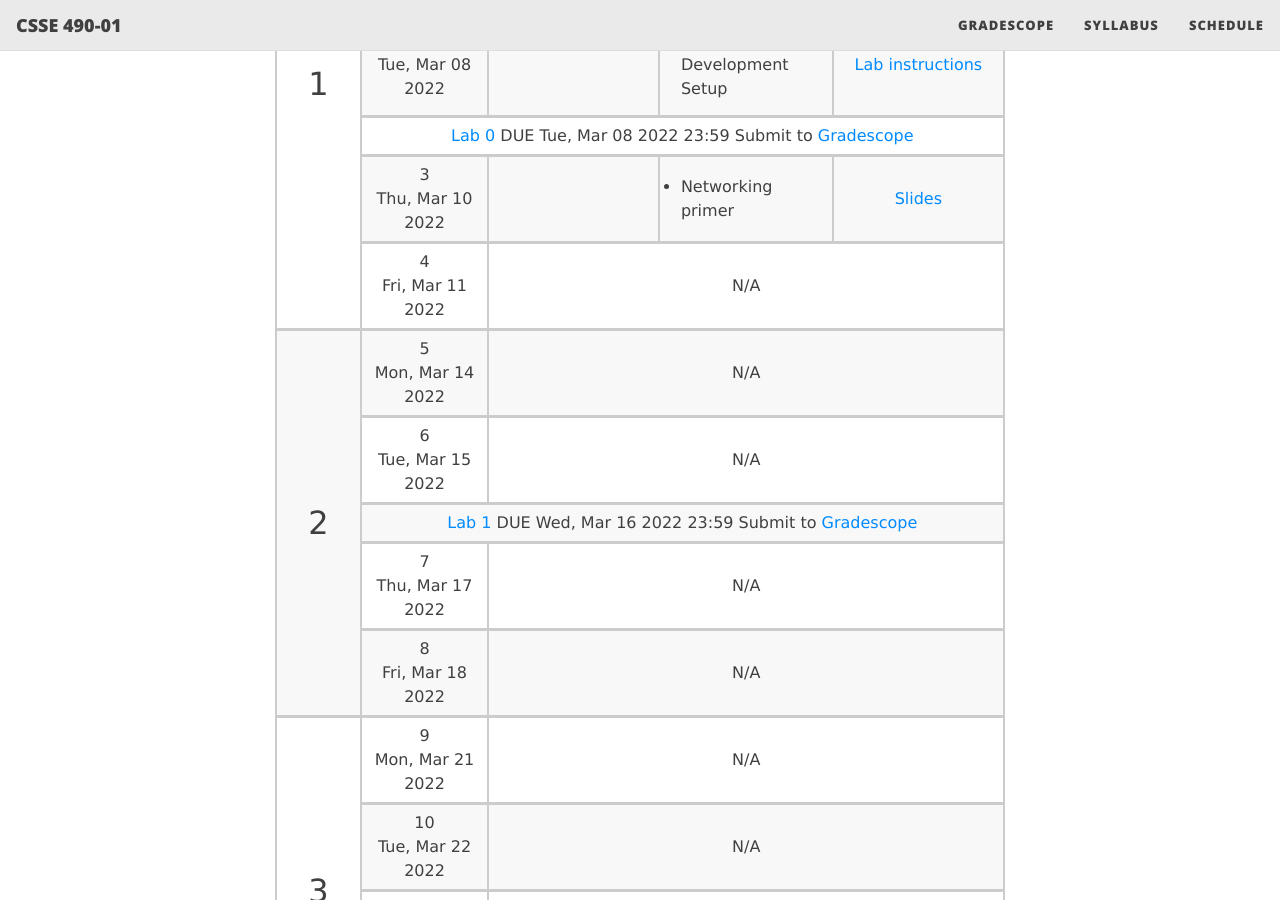
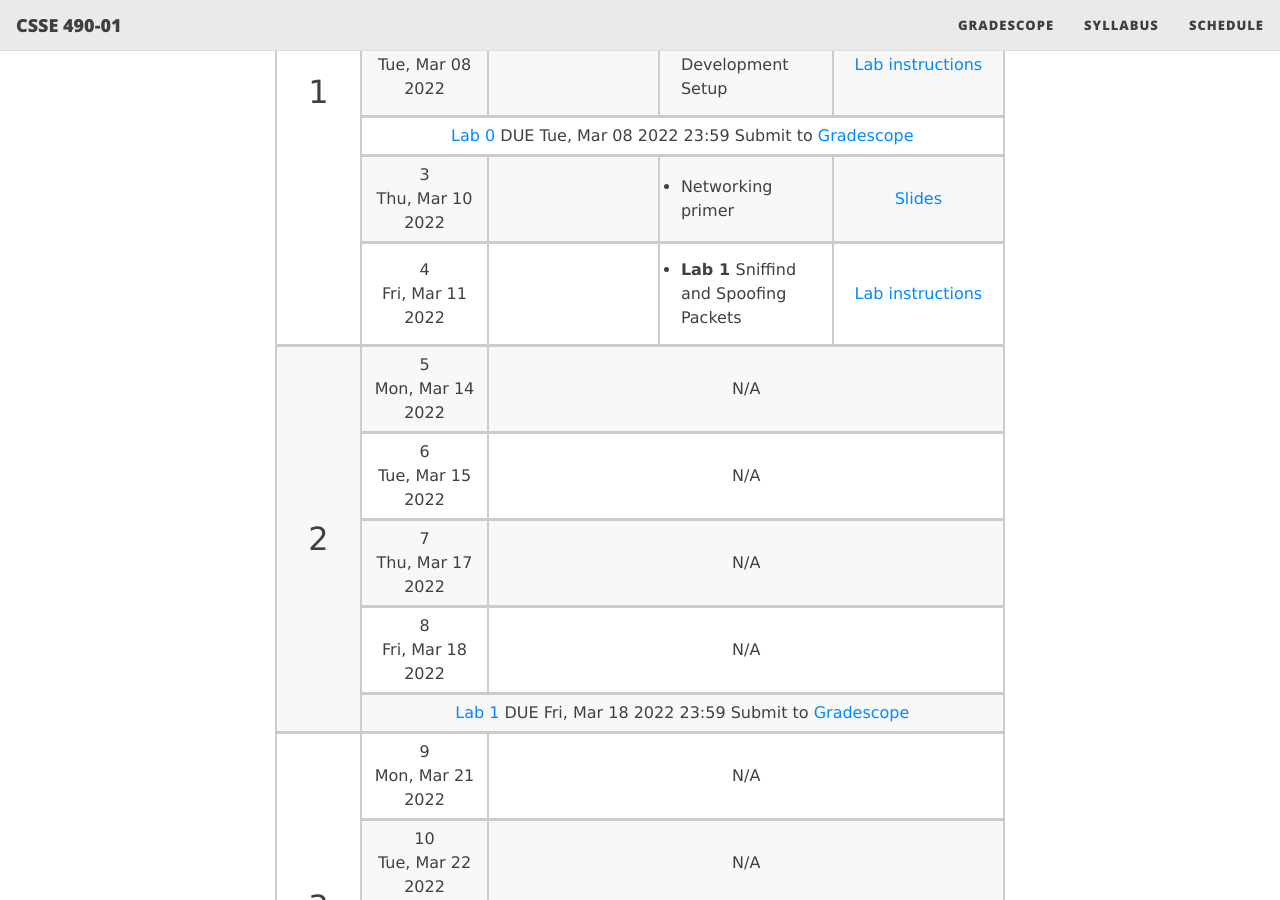
Before and after one commit to rhit-csse490-netsec/netsec-public, a Jekyll site: the page built from schedule.md, in a window 1280 px wide and 900 px high, scrolled down 547 px. Built offline with Jekyll 4.4.1, drawn with Linux system fonts in a browser that asks for light colours; nearby versions of some CDN libraries.

Commit message:
fixed the schedule page and added the gradescope stuff

```diff
--- a/_data/assignments.csv
+++ b/_data/assignments.csv
@@ -1,3 +1,3 @@
 name,dirname,date,grader,moodle
 Lab 0,labs/lab0,2022-03-08 23:59:00,,Submit to [Gradescope](https://www.gradescope.com/courses/375534)
-Lab 1,labs/lab1,2022-03-16 23:59:00,,Submit to [Gradescope](https://www.gradescope.com/courses/375534)
+Lab 1,labs/lab1,2022-03-18 23:59:00,,Submit to [Gradescope](https://www.gradescope.com/courses/375534)
--- a/schedule.md
+++ b/schedule.md
@@ -70,7 +70,15 @@ title: Class Schedule
 <tr>
 <td markdown="span">
 4 <br/> Fri, Mar 11 2022</td>
-<td markdown="span" colspan="3">N/A</td>
+<td markdown="span">
+</td>
+<td markdown="span" style="text-align:left">
+{::nomarkdown}<ul style="margin:0;padding:.5rem">
+<li> <b> Lab 1 </b> Sniffind and Spoofing Packets </li>
+</ul>{:/}
+</td>
+<td markdown="span">
+<a href="{{ site.baseurl }}/labs/lab1">Lab instructions</a></td>
 </tr>
 <tr>
 <td rowspan="5" markdown="span" style="font-size:xx-large;"><a name="w2">2</a></td>
@@ -84,8 +92,6 @@ title: Class Schedule
 <td markdown="span" colspan="3">N/A</td>
 </tr>
 <tr>
-<td markdown="span" colspan="4"> [Lab 1]({{ site.baseurl }}/labs/lab1) DUE Wed, Mar 16 2022 23:59 Submit to [Gradescope](https://www.gradescope.com/courses/375534)</td></tr>
-<tr>
 <td markdown="span">
 7 <br/> Thu, Mar 17 2022</td>
 <td markdown="span" colspan="3">N/A</td>
@@ -95,6 +101,8 @@ title: Class Schedule
 8 <br/> Fri, Mar 18 2022</td>
 <td markdown="span" colspan="3">N/A</td>
 </tr>
+<tr>
+<td markdown="span" colspan="4"> [Lab 1]({{ site.baseurl }}/labs/lab1) DUE Fri, Mar 18 2022 23:59 Submit to [Gradescope](https://www.gradescope.com/courses/375534)</td></tr>
 <tr>
 <td rowspan="4" markdown="span" style="font-size:xx-large;"><a name="w3">3</a></td>
 <td markdown="span">
```
Also changed, not shown: _data/schedule.yml (+8 -0 lines).
